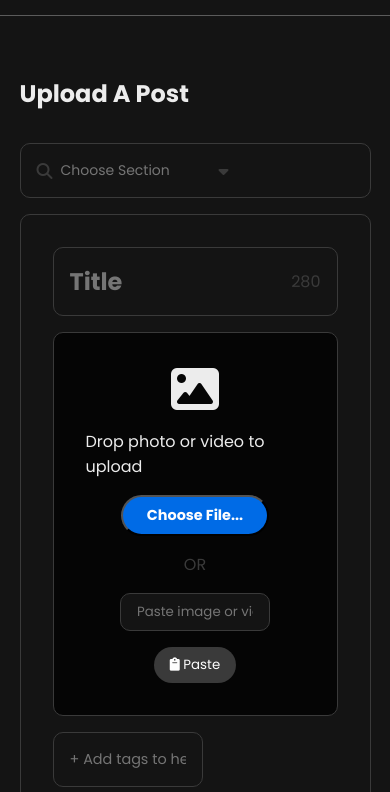
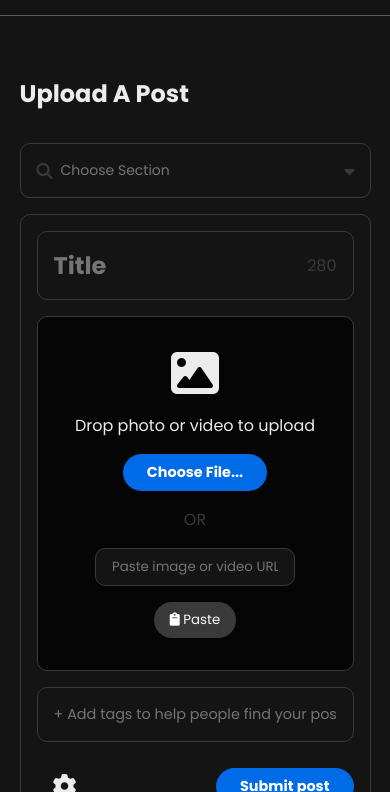
Before and after one commit to usa3amustafa/10gag, a plain HTML site: page create-post.html in a window 390 px wide. Shown: the part 52-844 px from the top of the page. Drawn offline with Linux system fonts and the light colour scheme.

Commit message:
create post page responsive

```diff
--- a/create-post.css
+++ b/create-post.css
@@ -21,6 +21,7 @@
   align-items: center;
   gap: 0.5rem;
   border-radius: 10px;
+  position: relative;
 }
 
 .choose-section i {
@@ -29,6 +30,12 @@
 
 .caret-down {
   margin-right: 0.5rem;
+
+  position: absolute;
+  top: 50%;
+  right: 2%;
+
+  transform: translateY(-50%);
 }
 
 .choose-section-input {
@@ -92,6 +99,7 @@
 
 .file-upload-desc {
   margin: 1rem 0;
+  text-align: center;
 }
 
 .choose-file-btn {
@@ -103,6 +111,8 @@
   color: #fefefe;
   border-radius: 2rem;
   font-size: 0.9rem;
+  border: none;
+  outline: none;
 }
 
 .upload-post-or {
@@ -184,6 +194,8 @@ input:focus-within {
   color: #fefefe;
   border-radius: 2rem;
   font-size: 0.9rem;
+  border: none;
+  outline: none;
 }
 
 .rules-main {
@@ -257,10 +269,26 @@ input:focus-within {
 
 @media (max-width: 500px) {
   input {
+    max-width: 250px;
+  }
+  .create-post-tags-input {
+    max-width: 100%;
+  }
+}
+@media (max-width: 425px) {
+  input {
     max-width: 200px;
   }
+  .upload-post-form {
+    padding: 1rem;
+  }
 }
-@media (max-width: 390px) {
+@media (max-width: 360px) {
+  input {
+    max-width: 190px;
+  }
+}
+@media (max-width: 320px) {
   input {
     max-width: 150px;
   }
```
